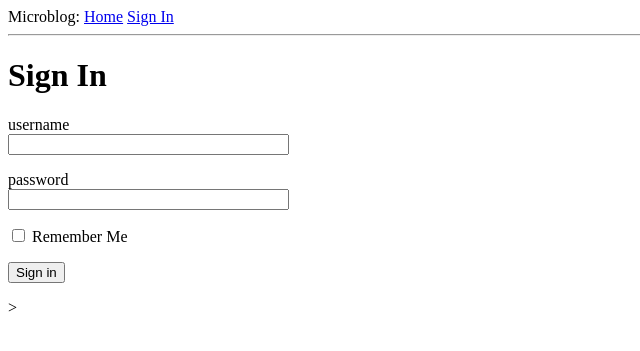
After one commit to AntonCharnichenka/microblog, a Flask app: page /login in a window 1280 px wide. The commit adds this page. Shown: the top 351 px of the page, without its empty margins (0-640 px from the left). Run offline with Flask 2, Linux system fonts and the light colour scheme.

Commit message:
Part3:WebFormms

```diff
--- a/app/__init__.py
+++ b/app/__init__.py
@@ -1,5 +1,8 @@
 from flask import Flask
 
+from .config import Config
+
 app = Flask(__name__)
+app.config.from_object(Config)
 
 from app import routes  # TODO: add this error ignoring
--- /dev/null
+++ b/app/config.py
@@ -0,0 +1,5 @@
+import os
+
+
+class Config:
+    SECRET_KEY = os.environ.get('SECRET_KEY', 'lolkek')
--- /dev/null
+++ b/app/forms.py
@@ -0,0 +1,10 @@
+from flask_wtf import FlaskForm
+from wtforms import StringField, PasswordField, BooleanField, SubmitField
+from wtforms.validators import DataRequired
+
+
+class LoginForm(FlaskForm):
+    username = StringField('username', validators=[DataRequired()])
+    password = PasswordField('password', validators=[DataRequired()])
+    remember_me = BooleanField('Remember Me')
+    submit = SubmitField('Sign in')
--- a/app/routes.py
+++ b/app/routes.py
@@ -1,6 +1,8 @@
-from flask import render_template
+from flask import render_template, flash, redirect, url_for
 
 from app import app
+
+from .forms import LoginForm
 
 
 @app.route('/')
@@ -22,3 +24,14 @@ def index():
         }
     ]
     return render_template('index.html', title='Home', user=user, posts=posts)
+
+
+@app.route('/login', methods=['GET', 'POST'])
+def login():
+    form = LoginForm()
+    if form.validate_on_submit():
+        flash(
+            'Login requested for user: {}; Remember Me option: {}'.format(form.username.data, form.remember_me.data)
+        )
+        return redirect(url_for('index'))
+    return render_template('login.html', title='Sign In', form=form)
--- a/app/templates/base.html
+++ b/app/templates/base.html
@@ -7,8 +7,21 @@
         {% endif %}
     </head>
     <body>
-        <div>Microblog: <a href="/index">Home</a></div>
+        <div>
+            Microblog:
+            <a href="{{ url_for('index') }}">Home</a>
+            <a href="{{ url_for('login') }}">Sign In</a>
+        </div>
         <hr>
+        {% with messages = get_flashed_messages() %}
+        {% if messages %}
+        <ul>
+            {% for message in messages %}
+            <li>{{ message }}</li>
+            {% endfor %}
+        </ul>
+        {% endif %}
+        {% endwith %}
         {% block content %}{% endblock %}
     </body>
 </html>>
--- /dev/null
+++ b/app/templates/login.html
@@ -0,0 +1,28 @@
+{% extends "base.html" %}
+
+{% block content %}
+    <h1>Sign In</h1>
+    <form action="" method="post" novalidate>
+        {{ form.hidden_tag() }}
+        <p>
+            {{ form.username.label }}<br>
+            {{ form.username(size=32) }}<br>
+            {% for error in form.username.errors %}
+            <span style="color: red;">[{{error}}]</span>
+            {% endfor %}
+        </p>
+        <p>
+            {{ form.password.label }}<br>
+            {{ form.password(size=32) }}<br>
+            {% for error in form.username.errors %}
+            <span style="color: red;">[{{error}}]</span>
+            {% endfor %}
+        </p>
+        <p>
+            {{ form.remember_me() }} {{ form.remember_me.label }}
+        </p>
+        <p>
+            {{form.submit()}}
+        </p>
+    </form>
+{% endblock %}
```
